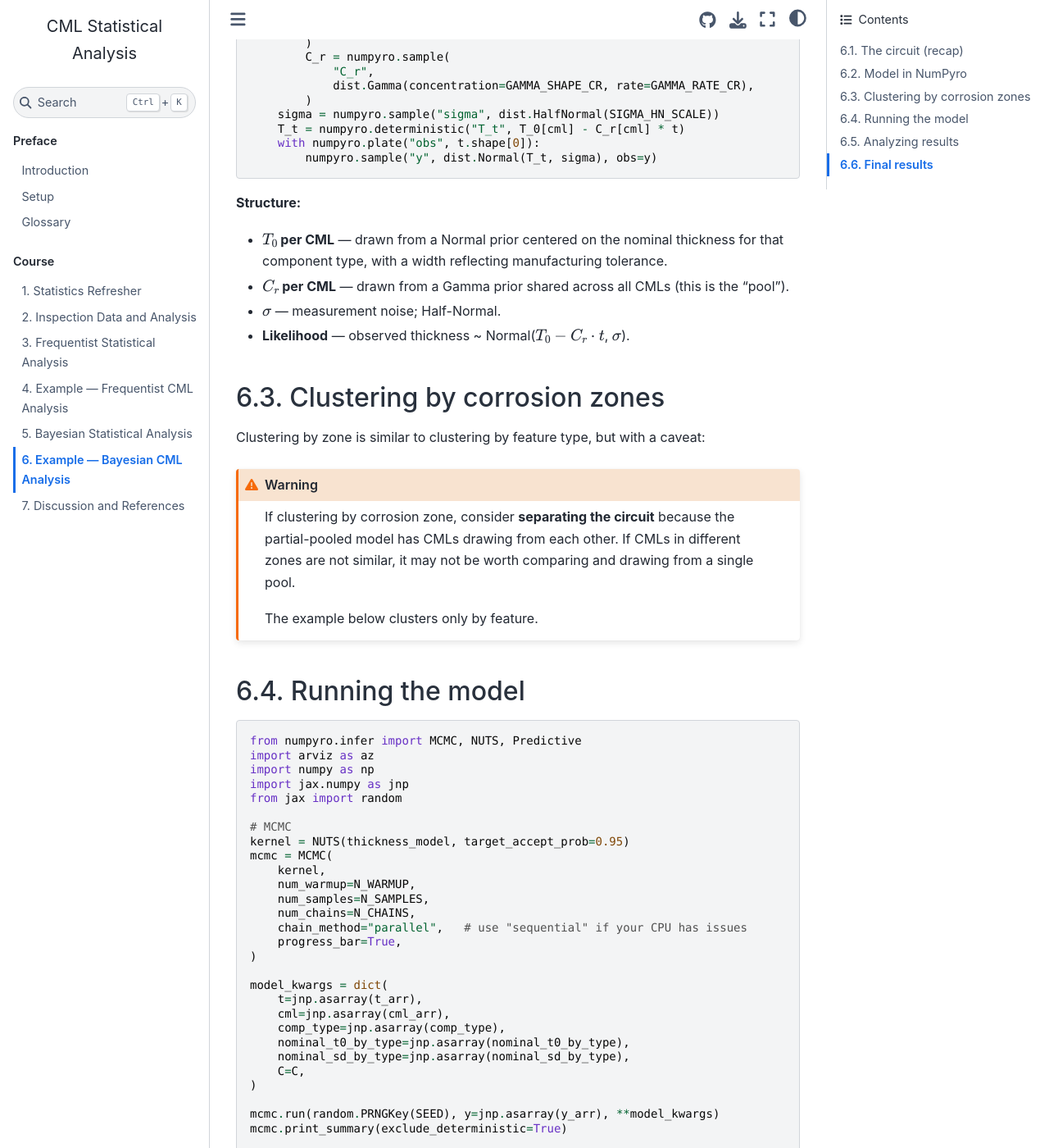
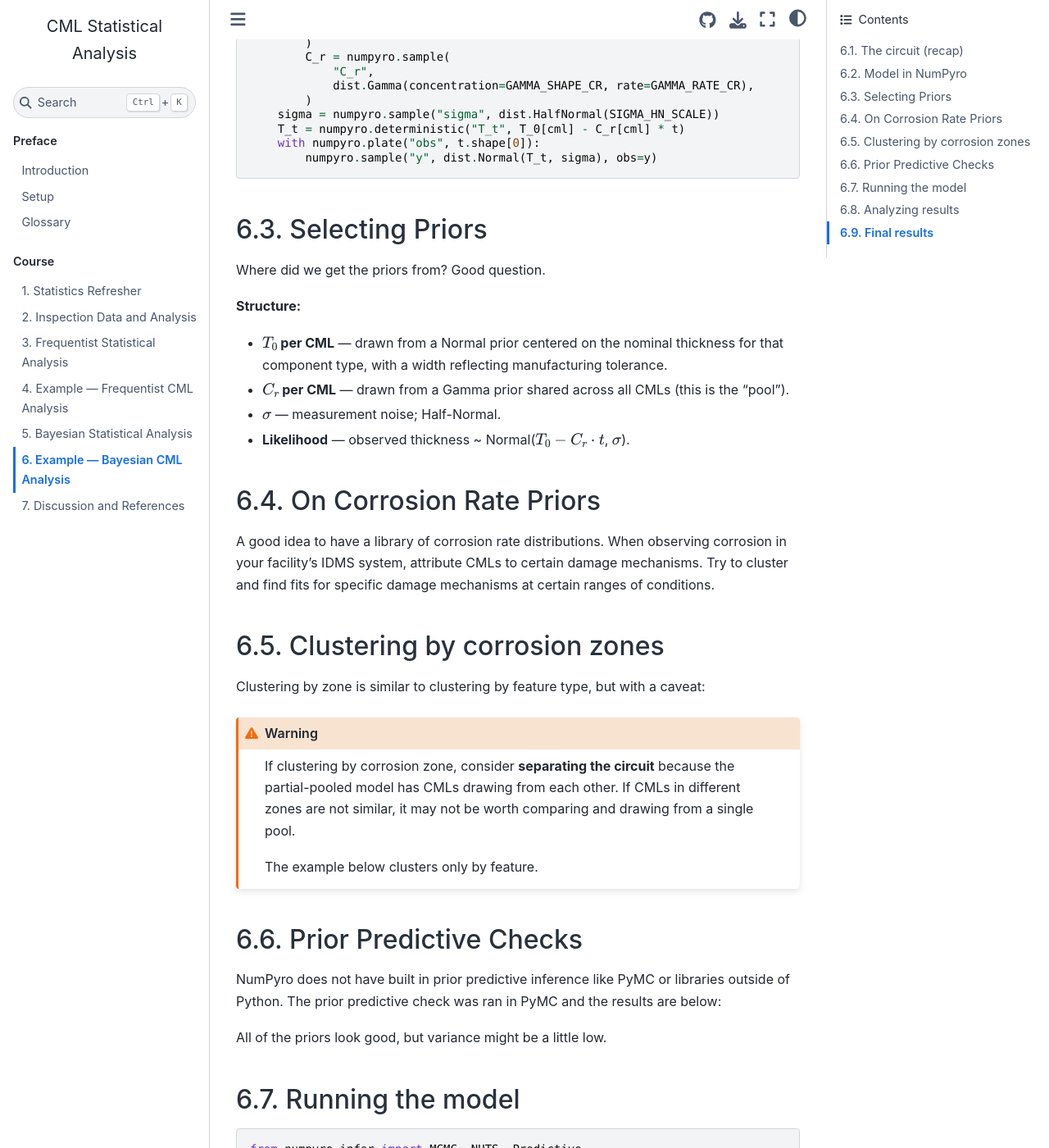
Before and after one commit to sgauspohl3/CML-Statistics, a Jupyter Book: the page built from chapters/04a_bayesian_example.md, in a window 1280 px wide and 1400 px high, scrolled down 734 px. Shown: the whole window at 82% size. Built offline with Jupyter Book 1.0.4 settings and Sphinx 7.4.7 and the Sphinx Book theme 1.1.4, drawn with Linux system fonts in a browser that asks for light colours; some of the changed text lies outside the part shown.

Commit message:
add more content

````diff
--- a/chapters/04a_bayesian_example.md
+++ b/chapters/04a_bayesian_example.md
@@ -34,6 +34,8 @@ def thickness_model(t, cml, comp_type, nominal_t0_by_type,
     with numpyro.plate("obs", t.shape[0]):
         numpyro.sample("y", dist.Normal(T_t, sigma), obs=y)
 ```
+## Selecting Priors
+Where did we get the priors from? Good question.
 
 **Structure:**
 
@@ -41,6 +43,9 @@ def thickness_model(t, cml, comp_type, nominal_t0_by_type,
 - **$C_r$ per CML** — drawn from a Gamma prior shared across all CMLs (this is the "pool").
 - **$\sigma$** — measurement noise; Half-Normal.
 - **Likelihood** — observed thickness ~ Normal($T_0 - C_r \cdot t$, $\sigma$).
+
+## On Corrosion Rate Priors
+A good idea to have a library of corrosion rate distributions. When observing corrosion in your facility's IDMS system, attribute CMLs to certain damage mechanisms. Try to cluster and find fits for specific damage mechanisms at certain ranges of conditions.
 
 ## Clustering by corrosion zones
 
@@ -51,6 +56,13 @@ If clustering by corrosion zone, consider **separating the circuit** because the
 
 The example below clusters only by feature.
 ```
+
+## Prior Predictive Checks
+
+NumPyro does not have built in prior predictive inference like PyMC or libraries outside of Python. The prior predictive check was ran in PyMC and the results are below:
+
+All of the priors look good, but variance might be a little low.
+
 
 ## Running the model
 
@@ -134,5 +146,5 @@ Per-CML retirement schedule, sorted by lower HDI bound:
 
 The frequentist worst-case scenario suggested ~40 CMLs would retire by 2035. The Bayesian model, leveraging the same data plus engineering knowledge of nominal thicknesses and the population of corrosion rates, produces a much more nuanced — and credible — schedule.
 
-This is not because Bayesian methods are magic; it's because they let you encode prior knowledge and produce per-CML uncertainty rather than forcing you to pick one of four global scenarios.
+This is not because Bayesian methods are magic; it's because they let you encode prior knowledge and produce per-CML uncertainty rather than forcing you to pick one rate and one thickness.
 ```
````
Also changed, not shown: chapters/03_frequentist.md (+1 -0 lines), chapters/03a_frequentist_example.md (+6 -7 lines), chapters/04_bayesian.md (+1 -1 lines), chapters/05_discussion_references.md (+0 -16 lines), images/bhm-diagnostic.png (added), images/bhm-forest.png (added), images/bhm-rope.png (added), images/bhm-trajectory.png (added), images/cr-remove-growth.png (added), images/example-bhm-forest-cluster.png (added), images/example-bhm-forest.png (added), images/example-bhm-prior-predictive.png (added), images/example-bhm-rope.png (added), images/example-bhm-trajectory.png (added), 2 more files.
